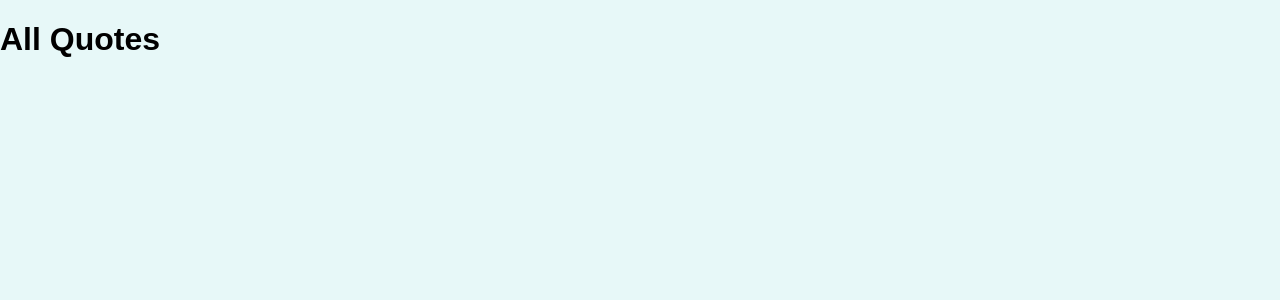
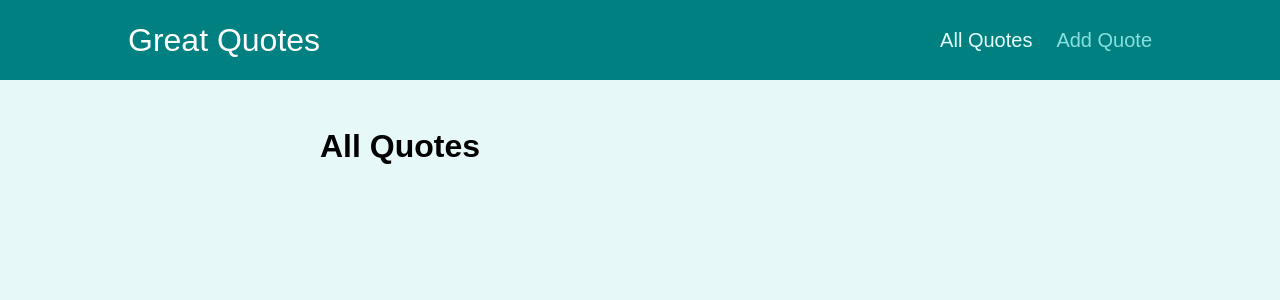
Before and after one commit to Stenbyte/GreatQuotes, a React (Create React App) app: page /quotes in a window 1280 px wide. Shown: the top 300 px of the page. Built offline with nearby package versions, Linux system fonts and the light colour scheme.

Commit message:
Layout wrapper component

```diff
--- a/src/App.js
+++ b/src/App.js
@@ -2,9 +2,11 @@
 import AllQuotes from "./pages/AllQuotes";
 import QuoteDetail from "./pages/QuoteDetail";
 import NewQuote from "./pages/NewQuote";
+import Layout from "./components/layout/Layout";
 
 function App() {
   return (
+    <Layout>
       <Switch>
         <Route path="/" exact>
           <Redirect to="/quotes" />
@@ -19,6 +21,7 @@
           <NewQuote />
         </Route>
       </Switch>
+    </Layout>
   );
 }
 
--- /dev/null
+++ b/src/components/layout/Layout.js
@@ -0,0 +1,14 @@
+import React, { Fragment } from "react";
+import classes from "./Layout.module.css";
+import MainNavigation from "./MainNavigation";
+
+const Layout = (props) => {
+  return (
+    <Fragment>
+      <MainNavigation />
+      <main className={classes.main}>{props.children}</main>
+    </Fragment>
+  );
+};
+
+export default Layout;
--- /dev/null
+++ b/src/components/layout/MainNavigation.js
@@ -0,0 +1,28 @@
+import React from "react";
+import classes from "./MainNavigation.module.css";
+import { NavLink, useParams } from "react-router-dom";
+
+const MainNavigation = () => {
+  const params = useParams();
+  return (
+    <header className={classes.header}>
+      <div className={classes.logo}>Great Quotes</div>
+      <nav className={classes.nav}>
+        <ul>
+          <li>
+            <NavLink to="/quotes" activeClassName={classes.active}>
+              All Quotes
+            </NavLink>
+          </li>
+          <li>
+            <NavLink to="new-quote" activeClassName={classes.active}>
+              Add Quote
+            </NavLink>
+          </li>
+        </ul>
+      </nav>
+    </header>
+  );
+};
+
+export default MainNavigation;
```
Also changed, not shown: 1 other file (tests, documents, lock files or other folders). Lines whose indentation alone changed are shown as unchanged.
